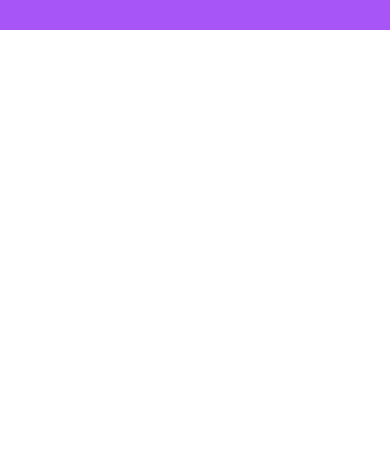
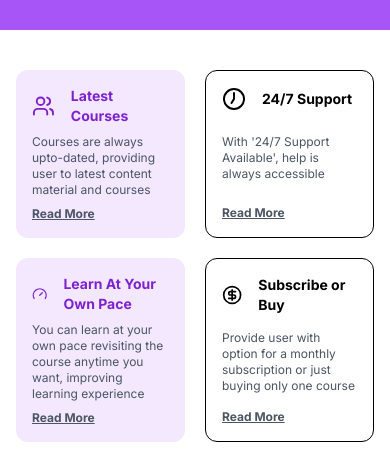
Before and after one commit to mmaazkhanhere/acadam-pro, a Next.js app: page / in a window 390 px wide. Shown: the part 916-1371 px from the top of the page. Before the commit the page ends 946 px from the top, so only its background shows below. Built offline with nearby package versions, Linux system fonts and the light colour scheme; no server answers.

Commit message:
responsive feature grid completed

```diff
--- /dev/null
+++ b/app/(root)/_components/feature-grid.tsx
@@ -0,0 +1,70 @@
+import { cn } from '@/lib/utils'
+import { CircleDollarSign, Clock7, Gauge, Users } from 'lucide-react'
+import React from 'react'
+
+type Props = {}
+
+const features = [
+    {
+        title: 'Latest Courses',
+        description: 'Courses are always upto-dated, providing user to latest content material and courses',
+        headingColor: 'text-purple-700',
+        bgColor: 'bg-purple-100',
+        icon: Users
+    },
+    {
+        title: '24/7 Support',
+        description: "With '24/7 Support Available', help is always accessible",
+        headingColor: 'text-black',
+        bgColor: 'bg-white',
+        icon: Clock7
+    },
+    {
+        title: 'Learn At Your Own Pace',
+        description: 'You can learn at your own pace revisiting the course anytime you want, improving learning experience',
+        headingColor: 'text-purple-700',
+        bgColor: 'bg-purple-100',
+        icon: Gauge
+    },
+    {
+        title: 'Subscribe or Buy',
+        description: 'Provide user with option for a monthly subscription or just buying only one course',
+        headingColor: 'text-black',
+        bgColor: 'bg-white',
+        icon: CircleDollarSign
+    },
+]
+
+const FeatureGrid = (props: Props) => {
+    return (
+        <section className='grid grid-cols-2 lg:grid-cols-4 gap-5 pt-[930px] md:pt-[1100px] lg:pt-[700px]'>
+            {
+                features.map((feature => (
+                    <div
+                        key={feature.title}
+                        className={cn(
+                            `flex flex-col items-start justify-between p-4 gap-y-2 rounded-xl text-gray-600`,
+                            feature.bgColor === 'bg-white' && 'border border-black ',
+                            feature.bgColor
+                        )}
+                    >
+                        <div
+                            className={`${feature.headingColor} flex items-center gap-x-4 `}
+                        >
+                            <feature.icon />
+                            <h3 className='font-bold text-sm lg:text-base'>
+                                {feature.title}
+                            </h3>
+                        </div>
+                        <p className='text-xs'>{feature.description}</p>
+                        <span className='underline text-xs font-bold cursor-pointer hover:text-black'>
+                            Read More
+                        </span>
+                    </div>
+                )))
+            }
+        </section>
+    )
+}
+
+export default FeatureGrid
--- a/app/(root)/page.tsx
+++ b/app/(root)/page.tsx
@@ -1,5 +1,6 @@
 import React from 'react'
 import Hero from './_components/hero'
+import FeatureGrid from './_components/feature-grid'
 
 type Props = {}
 
@@ -7,6 +8,7 @@ const RootPage = (props: Props) => {
   return (
     <div className=''>
       <Hero />
+      <FeatureGrid />
     </div>
   )
 }
```
